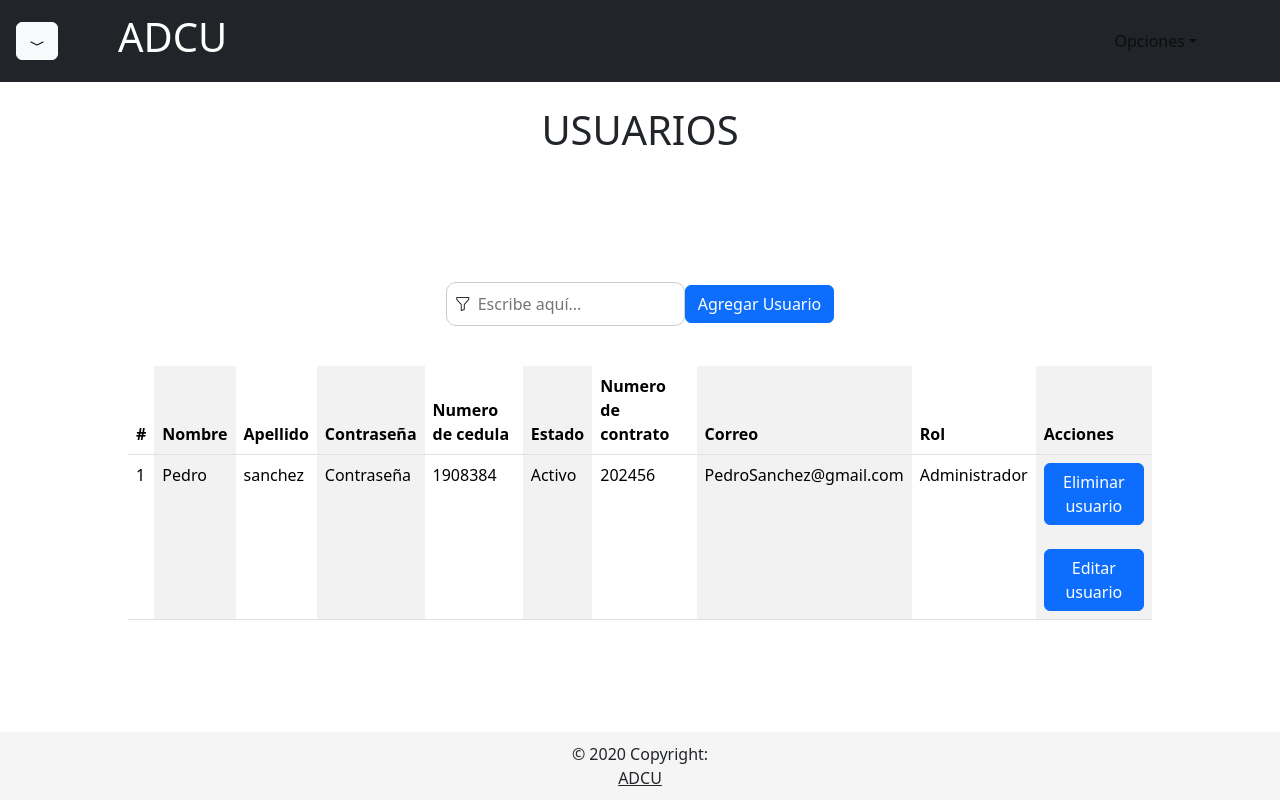
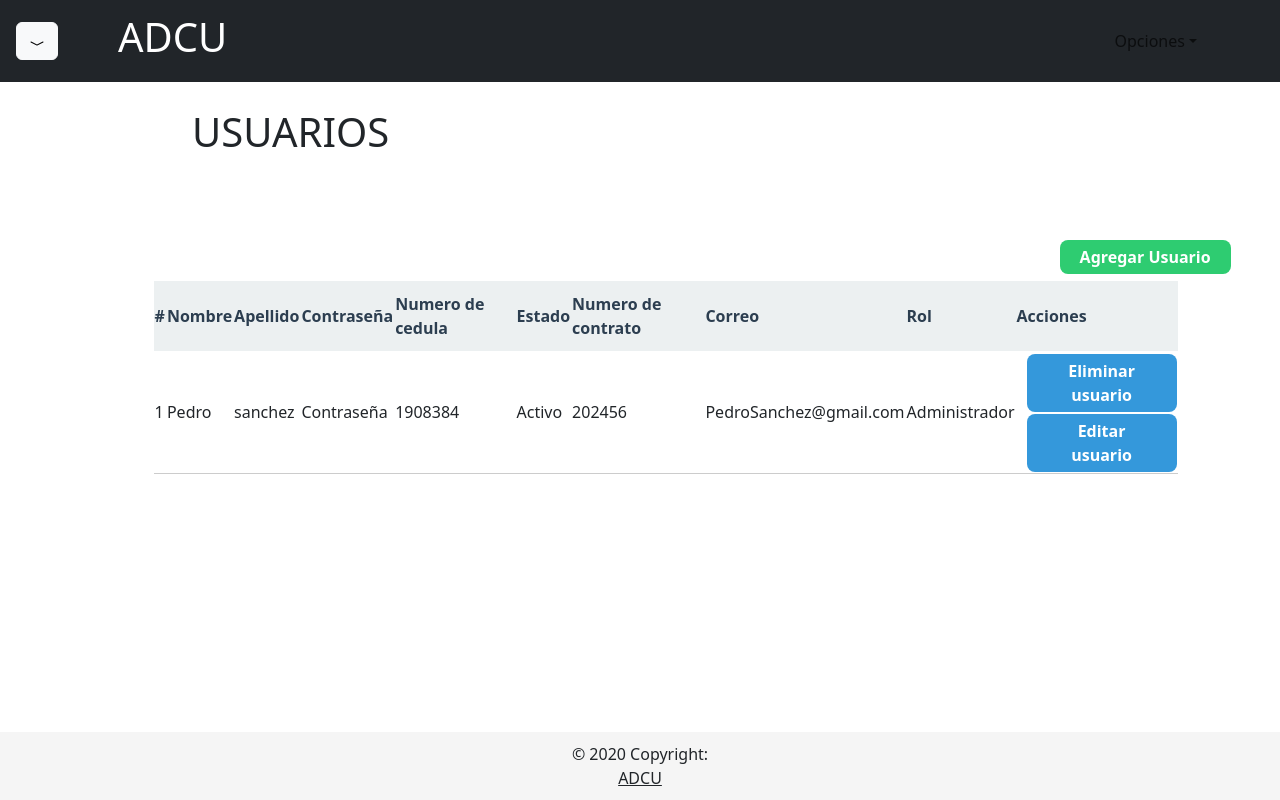
Before and after one commit to Josesitobb/ADCU_WEB_SAPO_HP, a React (Create React App) app: page /AdminUsuarios in a window 1280 px wide. Built offline with nearby package versions, Linux system fonts and the light colour scheme.

Commit message:
Añadir archivo css con estilos de tablas,falta agregar mas estilos

```diff
--- a/src/components/Molda_Admin.jsx
+++ b/src/components/Molda_Admin.jsx
@@ -10,6 +10,7 @@ export default function Molda_Admin({
   campos = [],
   pdf,
   Titulo,
+  EstilosBoton,
 }) {
   const [show, setShow] = useState(false);
 
@@ -19,11 +20,7 @@ export default function Molda_Admin({
   //   console.log("Campos recibidos en Molda_Admin:", campos);
   return (
     <>
-      <Button
-        variant="primary"
-        onClick={handleShow}
-        style={{ marginLeft: "80     %" }}
-      >
+      <Button onClick={handleShow} className={EstilosBoton}>
         {Icono}
         {NombreBoton}
       </Button>
--- a/src/pages/View_Admin/EncritamientoDeDocumentos.jsx
+++ b/src/pages/View_Admin/EncritamientoDeDocumentos.jsx
@@ -1,7 +1,7 @@
 import React from "react";
 import Navbar_Admin from "../../components/Navbar_Admin";
 import Footer from "../../components/Footer";
-import { color } from "chart.js/helpers";
+
 export default function EncritamientoDeDocumentos() {
   return (
     <div>
@@ -68,7 +68,9 @@ export default function EncritamientoDeDocumentos() {
                 </select>
               </td>
               <td style={tdTablet}>
-                <button>Encriptar</button>
+                <button style={{ ...Botones, backgroundColor: "#2ecc71" }}>
+                  Encriptar
+                </button>
               </td>
             </tr>
           </tbody>
@@ -88,7 +90,7 @@ const thTable = {
   fontWeight: 600,
   height: "20%",
   fontSize: 22,
-  color: "#2c3e50",
+  color: "#000000",
 };
 
 const tdTablet = {
@@ -104,4 +106,14 @@ const input = {
   marginTop: "5px",
   width: "auto",
   height: "40px",
+  padding: "6px 10px",
 };
+
+const Botones = {
+  marginLeft: "10px",
+  borderRadius: "8px",
+  padding: "5px 20px  5px 20px",
+  border: "none",
+  color: "#FFFFFF",
+  fontWeight: 600,
+};
--- a/src/pages/View_Admin/Usuarios.jsx
+++ b/src/pages/View_Admin/Usuarios.jsx
@@ -3,6 +3,81 @@ import Navbar_Admin from "../../components/Navbar_Admin";
 import Footer from "../../components/Footer";
 import Table from "react-bootstrap/Table";
 import Molda_Admin from "../../components/Molda_Admin";
+import Row from "react-bootstrap/Row";
+import Col from "react-bootstrap/Col";
+import "../../styles/styles.css";
+export default function Usuarios() {
+  return (
+    <div>
+      <Navbar_Admin />
+      <h1 className="tituloPrincipal">USUARIOS</h1>
+      <Row>
+        <Col>
+          <div style={{ marginLeft: "82%", marginBottom: "7px" }}>
+            <Molda_Admin
+              NombreBoton="Agregar Usuario"
+              campos={CamposInputs}
+              EstilosBoton={"botonVerde"}
+            />
+          </div>
+        </Col>
+      </Row>
+
+      <table className="tablaTodos">
+        <thead className="encabezadoTabla">
+          <tr>
+            <th>#</th>
+            <th>Nombre</th>
+            <th>Apellido</th>
+            <th>Contraseña</th>
+            <th>Numero de cedula</th>
+            <th>Estado</th>
+            <th>Numero de contrato</th>
+            <th>Correo</th>
+            <th>Rol</th>
+            <th>Acciones</th>
+          </tr>
+
+        </thead>
+        <tbody >
+          {UsuariosN.map((Usu, index) => (
+            <tr key={index} style={{borderBottom:"1px solid #ccc"}}>
+
+              <td>{index + 1}</td>
+              <td>{Usu.Nombre}</td>
+              <td>{Usu.Apellido}</td>
+              <td>{Usu.Contraseña}</td>
+              <td>{Usu.NumeroDeCedula}</td>
+              <td>{Usu.Estado}</td>
+              <td>{Usu.NumeroDeContrato}</td>
+              <td>{Usu.Correo}</td>
+              <td>{Usu.Rol}</td>
+              <td>
+                <div style={{ margin: "2px" }}></div>
+                <Molda_Admin
+                  NombreBoton="Eliminar usuario"
+                  campos={CamposInputsEliminar}
+                  EstilosBoton={"botonAzul"}
+                />
+                <div style={{ margin: "2px" }}></div>
+                <Molda_Admin
+                  NombreBoton="Editar usuario"
+                  campos={CamposInputs}
+                  EstilosBoton={"botonAzul"}
+                />
+
+              </td>
+            </tr>
+
+
+          ))}
+        </tbody>
+      </table>
+
+      <Footer />
+    </div>
+  );
+}
 
 // Campos de la tabla
 const UsuariosN = [
@@ -18,6 +93,7 @@ const UsuariosN = [
     Rol: "Administrador",
   },
 ];
+// ESTILOS AUXILIARES
 
 // Campos del modal
 
@@ -98,117 +174,3 @@ const CamposInputsEliminar = [
     disabled: true,
   },
 ];
-
-// -------------------------------------------------------------
-export default function Usuarios() {
-  return (
-    <div>
-      <Navbar_Admin />
-
-      <h1 className="text-center my-4">USUARIOS</h1>
-
-      {/* Contenedor principal */}
-      <div style={containerStyle}>
-        {/* Contenedor flex para buscar y botón */}
-        <div
-          style={{
-            display: "flex",
-            justifyContent: "space-between",
-            alignItems: "center",
-            marginBottom: "20px",
-          }}
-        >
-          {/* Buscador */}
-          <div style={searchContainerStyle}>
-            <i className="bi bi-funnel"></i>
-            <input
-              style={searchInputStyle}
-              type="text"
-              placeholder="Escribe aquí..."
-            />
-          </div>
-
-          {/* Botón agregar */}
-          <Molda_Admin NombreBoton="Agregar Usuario" campos={CamposInputs} />
-        </div>
-
-        {/* Tabla */}
-        <Table striped="columns" style={tableStyle}>
-          <thead>
-            <tr>
-              <th>#</th>
-              <th>Nombre</th>
-              <th>Apellido</th>
-              <th>Contraseña</th>
-              <th>Numero de cedula</th>
-              <th>Estado</th>
-              <th>Numero de contrato</th>
-              <th>Correo</th>
-              <th>Rol</th>
-              <th>Acciones</th>
-            </tr>
-          </thead>
-          <tbody>
-            {UsuariosN.map((Usu, index) => (
-              <tr key={index}>
-                <td>{index + 1}</td>
-                <td>{Usu.Nombre}</td>
-                <td>{Usu.Apellido}</td>
-                <td>{Usu.Contraseña}</td>
-                <td>{Usu.NumeroDeCedula}</td>
-                <td>{Usu.Estado}</td>
-                <td>{Usu.NumeroDeContrato}</td>
-                <td>{Usu.Correo}</td>
-                <td>{Usu.Rol}</td>
-                <td>
-                  <Molda_Admin
-                    NombreBoton="Eliminar usuario"
-                    campos={CamposInputsEliminar}
-                  />
-                  <br />
-                  <br />
-                  <Molda_Admin
-                    NombreBoton="Editar usuario"
-                    campos={CamposInputs}
-                  />
-                </td>
-              </tr>
-            ))}
-          </tbody>
-        </Table>
-      </div>
-
-      <Footer />
-    </div>
-  );
-}
-
-// Estilos
-const containerStyle = {
-  display: "flex",
-  flexDirection: "column", // Asegura que Molda_Admin esté encima de la tabla
-  alignItems: "center", // Centra el contenido
-  width: "80%",
-  margin: "auto",
-  marginTop: "10%",
-};
-
-const tableStyle = {
-  width: "100%", // La tabla ocupa todo el ancho del contenedor
-  marginTop: "20px", // Espacio entre Molda_Admin y la tabla
-};
-
-const searchInputStyle = {
-  border: "none",
-  outline: "none",
-  width: "200px",
-};
-
-const searchContainerStyle = {
-  display: "flex",
-  alignItems: "center",
-  gap: "5px",
-  border: "1px solid #ccc",
-  borderRadius: "10px",
-  padding: "8px",
-};
--- /dev/null
+++ b/src/styles/styles.css
@@ -0,0 +1,59 @@
+/* BOTONES */
+.botonVerde {
+  margin-left: 10px;
+  border-radius: 8px;
+  padding: 5px 20px;
+  border: none;
+  color: #ffffff;
+  font-weight: 600;
+  background-color: #2ecc71;
+}
+
+.botonAzul {
+  margin-left: 10px;
+  border-radius: 8px;
+  padding: 5px 20px;
+  border: none;
+  color: #ffffff;
+  font-weight: 600;
+  background-color: #3498db;
+}
+
+.botonVerde:hover {
+  background-color: #27ae60;
+}
+
+.botonVerde:active {
+  background-color: #27ae60;
+}
+
+/* TABLA */
+.encabezadoTabla {
+  background-color: #ecf0f1;
+  color: #2c3e50;
+  border-collapse: collapse;
+  height: 70px;
+}
+
+.tablaTodos {
+  width: 80%;
+  margin: 0% 12%;
+  table-layout: auto;
+}
+
+/* TITULOS */
+
+.tituloPrincipal {
+  padding-bottom: 6%;
+  margin-left: 15%;
+  margin-top: 2%;
+}
+
+/* LINEA */
+
+.lineaAccion {
+  border: none;
+  border-top: 1px solid #bdc3c7;
+  width: 80%;
+  margin: 8px 0;
+}
```
